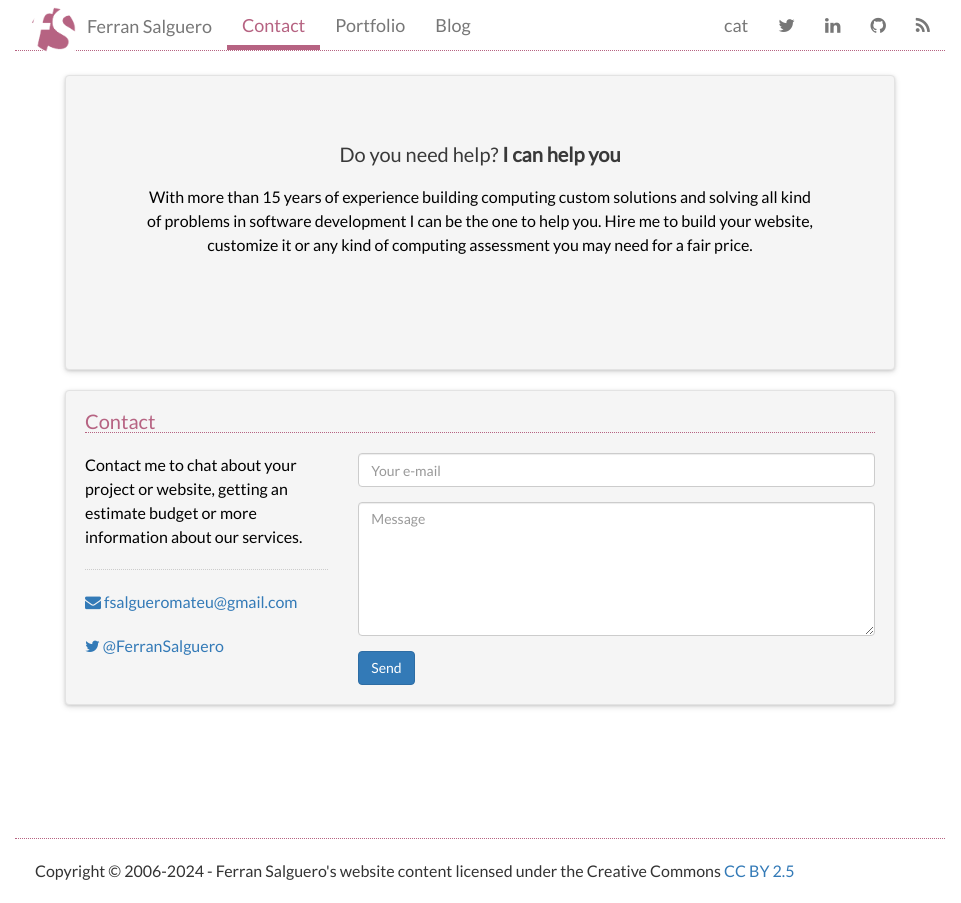
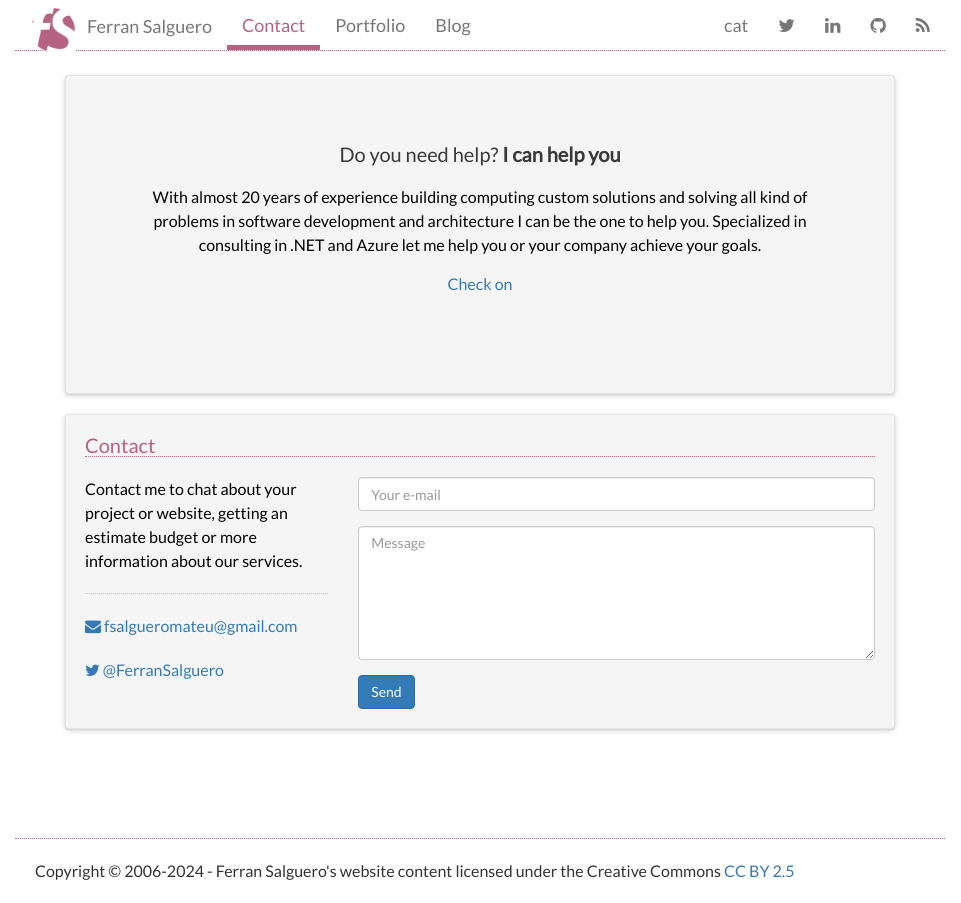
Before and after one commit to FerranSalguero/ferransalguero.github.io, a Jekyll site: the page built from index.html, in a window 1280 px wide. Shown: the whole page, without its empty margins (160-1121 px from the left). Built offline with Jekyll 4.4.1, drawn with Linux system fonts in a browser that asks for light colours; nearby versions of some CDN libraries; library files that are not in the unit come from our copies; a script that is not in the unit is left out.

Commit message:
updated jumbo + gumroad button

```diff
--- a/index.html
+++ b/index.html
@@ -8,7 +8,9 @@ layout: default
           <div class="well shadow">
               <div class="jumbotron text-center">
                   <h2>Do you need help? <b>I can help you</b></h2>
-                  <p>With more than 15 years of experience building computing custom solutions and solving all kind of problems in software development I can be the one to help you. Hire me to build your website, customize it or any kind of computing assessment you may need for a fair price. </p>
+                  <p>With almost 20 years of experience building computing custom solutions and solving all kind of problems in software development and architecture I can be the one to help you. Specialized in consulting in .NET and Azure let me help you or your company achieve your goals.</p>
+                <script src="https://gumroad.com/js/gumroad.js"></script>
+<a class="gumroad-button" href="https://g83apps.gumroad.com">Check on</a>
               </div>
           </div>
       </div>
```
